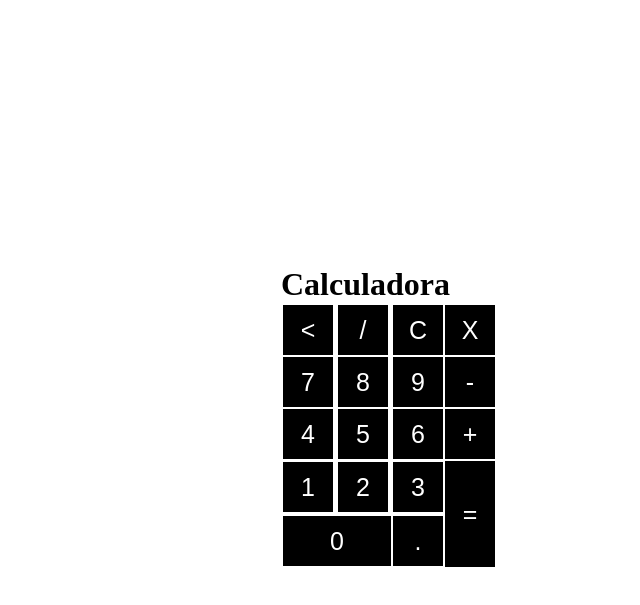
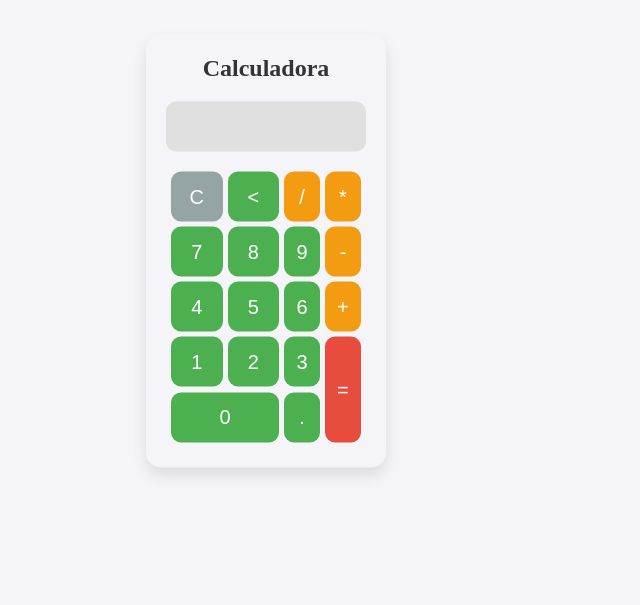
Before and after one commit to rai-abreu17/Calculadora, a plain HTML site: page index.html in a window 1280 px wide. Shown: the part 149-754 px from the top of the page, without its empty margins (374-1014 px from the left). Drawn offline with Linux system fonts and the light colour scheme.

Commit message:
Calculadora finalizada

```diff
--- a/index.html
+++ b/index.html
@@ -12,32 +12,32 @@
         <p id="resultado"></p>
             <table>
                 <tr>
-                    <td><button class="botao"><</button></td>
-                    <td><button class="botao">/</button></td>
-                    <td><button class="botao">C</button></td>
-                    <td><button class="botao">X</button></td>
+                    <td><button class="botao-limpar" onclick="clean()">C</button></td>
+                    <td><button class="botao" onclick="back()"><</button></td>
+                    <td><button class="botao-operador" onclick="insert('/')">/</button></td>
+                    <td><button class="botao-operador" onclick="insert('*')">*</button></td>
                 </tr>
                 <tr>
-                    <td><button  class="botao">7</button></td>
-                    <td><button  class="botao">8</button></td>
-                    <td><button  class="botao">9</button></td>
-                    <td><button  class="botao">-</button></td>
+                    <td><button  class="botao" onclick="insert('7')">7</button></td>
+                    <td><button  class="botao" onclick="insert('8')">8</button></td>
+                    <td><button  class="botao" onclick="insert('9')">9</button></td>
+                    <td><button  class="botao-operador" onclick="insert('-')">-</button></td>
                 </tr>
                 <tr>
-                    <td><button  class="botao">4</button></td>
-                    <td><button  class="botao">5</button></td>
-                    <td><button  class="botao">6</button></td>
-                    <td><button  class="botao">+</button></td>
+                    <td><button  class="botao" onclick="insert('4')">4</button></td>
+                    <td><button  class="botao" onclick="insert('5')">5</button></td>
+                    <td><button  class="botao" onclick="insert('6')">6</button></td>
+                    <td><button  class="botao-operador" onclick="insert('+')">+</button></td>
                 </tr>
                 <tr>
-                    <td><button class="botao">1</button></td>
-                    <td><button class="botao">2</button></td>
-                    <td><button class="botao">3</button></td>
-                    <td rowspan="2"><button  class="botao" style="height: 106px;">=</button></td>
+                    <td><button class="botao" onclick="insert('1')">1</button></td>
+                    <td><button class="botao" onclick="insert('2')">2</button></td>
+                    <td><button class="botao" onclick="insert('3')">3</button></td>
+                    <td rowspan="2"><button  id="igual" style="height: 106px;" onclick="calcular()">=</button></td>
                 </tr>
                 <tr>
-                    <td colspan="2"><button  class="botao" style="width: 108px">0</button></td>
-                    <td><button class="botao" >.</button></td>
+                    <td colspan="2"><button  class="botao" style="width: 108px" onclick="insert('0')">0</button></td>
+                    <td><button class="botao" onclick="insert('.')">.</button></td>
                 </tr>
             </table>
 
--- a/script.js
+++ b/script.js
@@ -0,0 +1,42 @@
+class Calculadora {
+    constructor() {
+        this.resultado = "";
+    }
+
+    inserir = (num) => {
+        this.resultado += num;
+        this.atualizarDisplay();
+    }
+
+    limpar = () => {
+        this.resultado = "";
+        this.atualizarDisplay();
+    }
+
+    voltar = () => {
+        this.resultado = this.resultado.slice(0, -1);
+        this.atualizarDisplay();
+    }
+
+    calcular = () => {
+        try {
+            this.resultado = eval(this.resultado);
+            this.atualizarDisplay();
+        } catch (error) {
+            this.resultado = "Erro";
+            this.atualizarDisplay();
+        }
+    }
+
+    atualizarDisplay = () => {
+        const display = document.getElementById('resultado');
+        display.innerHTML = this.resultado || "0";
+    }
+}
+
+const calculadora = new Calculadora();
+
+const insert = (num) => calculadora.inserir(num);
+const clean = () => calculadora.limpar();
+const back = () => calculadora.voltar();
+const calcular = () => calculadora.calcular();
--- a/style.css
+++ b/style.css
@@ -1,23 +1,130 @@
-*{
+* {
     margin: 0;
     padding: 0;
+    box-sizing: border-box;
+    background-color: #f4f4f9;
 }
 
-.Calculadora{
+.Calculadora {
     position: absolute;
     top: 50%;
     left: 50%;
-    transform: (-50%,-50%);
+    transform: translate(-50%, -50%);
     border-radius: 15px;
-    padding: 15px;
+    padding: 20px;
+    box-shadow: 0px 8px 15px rgba(0, 0, 0, 0.1);
+    width: 240px;
+    text-align: center;
 }
 
-.botao{
-    width: 50px;
+h1 {
+    color: #333;
+    margin-bottom: 20px;
+    font-size: 24px;
+}
+
+#resultado {
+    background-color: #e0e0e0;
+    width: 100%;
     height: 50px;
-    font-size: 25px;
+    margin-bottom: 15px;
+    font-size: 30px;
+    color: #333;
+    text-align: right;
+    padding: 10px;
+    border-radius: 10px;
+    overflow: hidden;
+}
+
+table {
+    width: 100%;
+    border-spacing: 5px;
+}
+
+td {
+    width: 25%;
+}
+
+.botao {
+    width: 100%;
+    height: 50px;
+    font-size: 20px;
     cursor: pointer;
-    background-color: black;
-    color: #fff;
+    background-color: #4CAF50;
+    color: white;
     border: none;
+    border-radius: 10px;
+    transition: background-color 0.3s, transform 0.2s;
 }
+
+.botao:hover {
+    background-color: #45a049;
+    transform: translateY(-3px);
+}
+
+.botao:active {
+    background-color: #3e8e41;
+}
+
+.botao-operador {
+    width: 100%;
+    height: 50px;
+    font-size: 20px;
+    cursor: pointer;
+    background-color: #f39c12;
+    color: white;
+    border: none;
+    border-radius: 10px;
+    transition: background-color 0.3s, transform 0.2s;
+}
+
+.botao-operador:hover {
+    background-color: #e67e22;
+    transform: translateY(-3px);
+}
+
+.botao-operador:active {
+    background-color: #d35400;
+}
+
+#igual {
+    width: 100%;
+    height: 50px;
+    font-size: 20px;
+    cursor: pointer;
+    background-color: #e74c3c;
+    color: white;
+    border: none;
+    border-radius: 10px;
+    transition: background-color 0.3s, transform 0.2s;
+}
+
+#igual:hover {
+    background-color: #c0392b;
+    transform: translateY(-3px);
+}
+
+#igual:active {
+    background-color: #e74c3c;
+}
+
+.botao-limpar {
+    width: 100%;
+    height: 50px;
+    font-size: 20px;
+    cursor: pointer;
+    background-color: #95a5a6;
+    color: white;
+    border: none;
+    border-radius: 10px;
+    transition: background-color 0.3s, transform 0.2s;
+}
+
+.botao-limpar:hover {
+    background-color: #7f8c8d;
+    transform: translateY(-3px);
+}
+
+.botao-limpar:active {
+    background-color: #95a5a6;
+}
```
